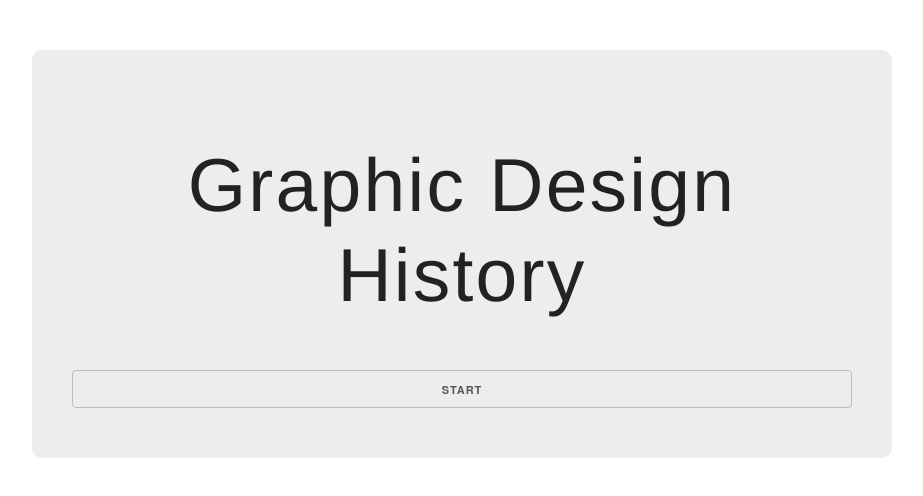
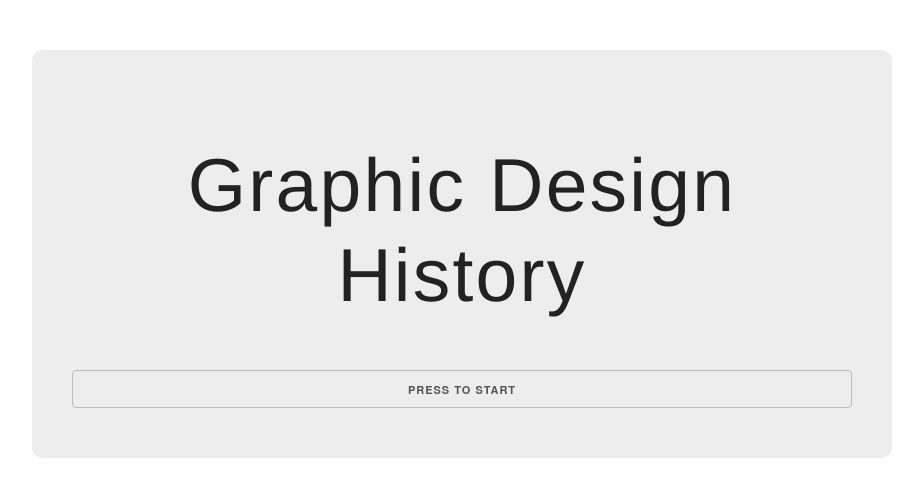
Before and after one commit to dillonschultz93/TriviaGame, a plain HTML site: page index.html in a window 1280 px wide. Shown: the whole page, without its empty margins (178-1101 px from the left). Drawn offline with nearby package versions, Linux system fonts and the light colour scheme.

Commit message:
Added divs to use as background styles

```diff
--- a/index.html
+++ b/index.html
@@ -26,11 +26,13 @@
 <body>
   <div class="container">
     <div class="twelve columns">
+      <div class="card-background">
+      <div class="card-overlay">
       <div class="card">
         <h1 class="game-title">Graphic Design History</h1>
         <div id="button-container">
           <!-- A button that starts the game -->
-          <button class="u-full-width" id="start-button">Start</button>
+          <button class="u-full-width" id="start-button">Press To Start</button>
         </div>
         <!-- Area where the questions and time remaining will be displayed -->
         <div class="row">
@@ -70,6 +72,8 @@
           <!-- <button class="u-full-width" id="start-button">New Game</button> -->
         </div>
       </div>
+      </div>
+      </div>
     </div>
   </div>
 </body>
```
